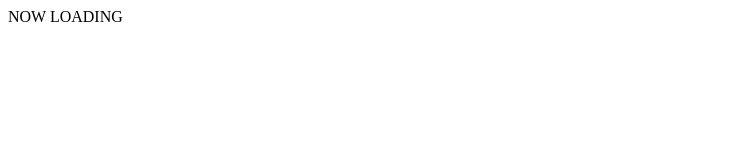
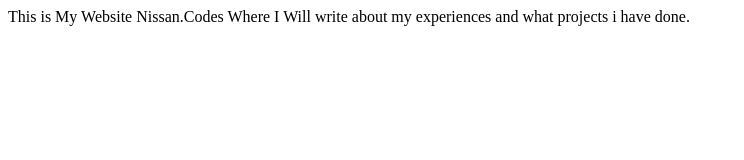
Before and after one commit to Lameboysuper/Lameboysuper, a plain HTML site: page index.html in a window 1280 px wide. Shown: the whole page, without its empty margins (0-744 px from the left). Drawn offline with Linux system fonts and the light colour scheme.

Commit message:
Update index.html

```diff
--- a/index.html
+++ b/index.html
@@ -1,6 +1,11 @@
-<div class="wrap">
-  <div class="loading">
-    <div class="bounceball"></div>
-    <div class="text">NOW LOADING</div>
-  </div>
-</div>
+<!DOCTYPE html>
+<html>
+<head>
+<title>Nissan.Codes</title>
+</head>
+
+<body>
+This is My Website Nissan.Codes Where I Will write about my experiences and what projects i have done.
+</body>
+
+</html>
```
